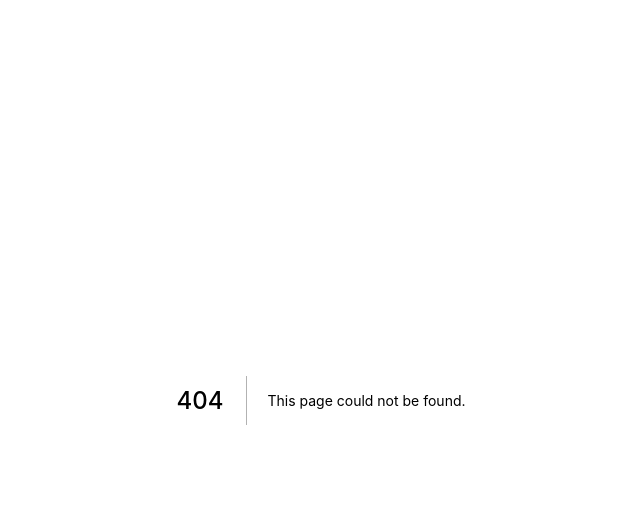
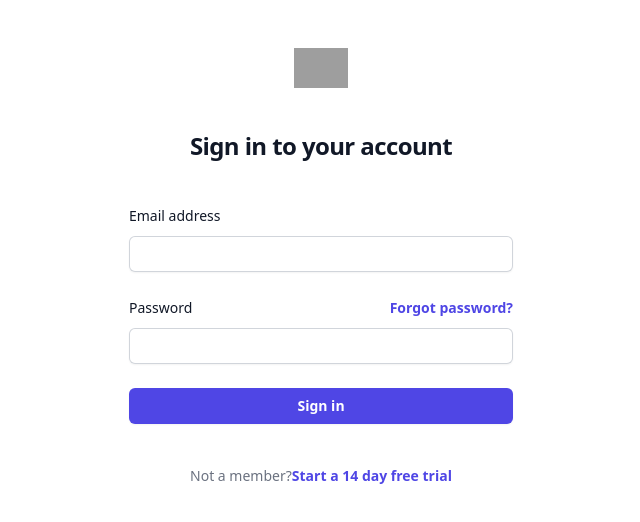
Before and after one commit to hotaru-as/certification-sharing, a Next.js app in the folder certification_sharing_app/: page /login in a window 1280 px wide. Before the commit this address had no page. Shown: the top 522 px of the page, without its empty margins (319-959 px from the left). Built offline with nearby package versions, Linux system fonts and the light colour scheme; grey boxes are pictures that could not be loaded.

Commit message:
ログインページのUI作成

```diff
--- a/certification_sharing_app/pages/index.tsx
+++ b/certification_sharing_app/pages/index.tsx
@@ -2,69 +2,16 @@
 import Head from 'next/head'
 import Image from 'next/image'
 import styles from '../styles/Home.module.css'
+import Link from 'next/link'
 
 const Home: NextPage = () => {
   return (
-    <div className={styles.container}>
-      <Head>
-        <title>Create Next App</title>
-        <meta name="description" content="Generated by create next app" />
-        <link rel="icon" href="/favicon.ico" />
-      </Head>
-
-      <main className={styles.main}>
-        <h1 className={styles.title}>
-          Welcome to <a href="https://nextjs.org">Next.js!</a>
-        </h1>
-
-        <p className={styles.description}>
-          Get started by editing{' '}
-          <code className={styles.code}>pages/index.js</code>
-        </p>
-
-        <div className={styles.grid}>
-          <a href="https://nextjs.org/docs" className={styles.card}>
-            <h2>Documentation &rarr;</h2>
-            <p>Find in-depth information about Next.js features and API.</p>
-          </a>
-
-          <a href="https://nextjs.org/learn" className={styles.card}>
-            <h2>Learn &rarr;</h2>
-            <p>Learn about Next.js in an interactive course with quizzes!</p>
-          </a>
-
-          <a
-            href="https://github.com/vercel/next.js/tree/master/examples"
-            className={styles.card}
-          >
-            <h2>Examples &rarr;</h2>
-            <p>Discover and deploy boilerplate example Next.js projects.</p>
-          </a>
-
-          <a
-            href="https://vercel.com/new?utm_source=create-next-app&utm_medium=default-template&utm_campaign=create-next-app"
-            className={styles.card}
-          >
-            <h2>Deploy &rarr;</h2>
-            <p>
-              Instantly deploy your Next.js site to a public URL with Vercel.
-            </p>
-          </a>
-        </div>
-      </main>
-
-      <footer className={styles.footer}>
-        <a
-          href="https://vercel.com?utm_source=create-next-app&utm_medium=default-template&utm_campaign=create-next-app"
-          target="_blank"
-          rel="noopener noreferrer"
-        >
-          Powered by{' '}
-          <span className={styles.logo}>
-            <Image src="/vercel.svg" alt="Vercel Logo" width={72} height={16} />
-          </span>
+    <div>
+      <Link href="/login">
+        <a>
+          Login
         </a>
-      </footer>
+      </Link>
     </div>
   )
 }
--- /dev/null
+++ b/certification_sharing_app/pages/login.tsx
@@ -0,0 +1,46 @@
+import type { NextPage } from 'next'
+
+const Home: NextPage = () => {
+  return (
+    <div className="flex min-h-full flex-col justify-center px-6 py-12 lg:px-8">
+      <div className="sm:mx-auto sm:w-full sm:max-w-sm">
+        <img className="mx-auto h-10 w-auto" src="https://tailwindui.com/img/logos/mark.svg?color=indigo&shade=600" alt="Your Company" />
+        <h2 className="mt-10 text-center text-2xl font-bold leading-9 tracking-tight text-gray-900">Sign in to your account</h2>
+      </div>
+
+      <div className="mt-10 sm:mx-auto sm:w-full sm:max-w-sm">
+        <form className="space-y-6" action="#" method="POST">
+          <div>
+            <label htmlFor="email" className="block text-sm font-medium leading-6 text-gray-900">Email address</label>
+            <div className="mt-2">
+              <input id="email" name="email" type="email" autoComplete="email" required className="block w-full rounded-md border-0 py-1.5 text-gray-900 shadow-sm ring-1 ring-inset ring-gray-300 placeholder:text-gray-400 focus:ring-2 focus:ring-inset focus:ring-indigo-600 sm:text-sm sm:leading-6" />
+            </div>
+          </div>
+
+          <div>
+            <div className="flex items-center justify-between">
+              <label htmlFor="password" className="block text-sm font-medium leading-6 text-gray-900">Password</label>
+              <div className="text-sm">
+                <a href="#" className="font-semibold text-indigo-600 hover:text-indigo-500">Forgot password?</a>
+              </div>
+            </div>
+            <div className="mt-2">
+              <input id="password" name="password" type="password" autoComplete="current-password" required className="block w-full rounded-md border-0 py-1.5 text-gray-900 shadow-sm ring-1 ring-inset ring-gray-300 placeholder:text-gray-400 focus:ring-2 focus:ring-inset focus:ring-indigo-600 sm:text-sm sm:leading-6" />
+            </div>
+          </div>
+
+          <div>
+            <button type="submit" className="flex w-full justify-center rounded-md bg-indigo-600 px-3 py-1.5 text-sm font-semibold leading-6 text-white shadow-sm hover:bg-indigo-500 focus-visible:outline focus-visible:outline-2 focus-visible:outline-offset-2 focus-visible:outline-indigo-600">Sign in</button>
+          </div>
+        </form>
+
+        <p className="mt-10 text-center text-sm text-gray-500">
+          Not a member?
+          <a href="#" className="font-semibold leading-6 text-indigo-600 hover:text-indigo-500">Start a 14 day free trial</a>
+        </p>
+      </div>
+    </div>
+  )
+}
+
+export default Home
```
